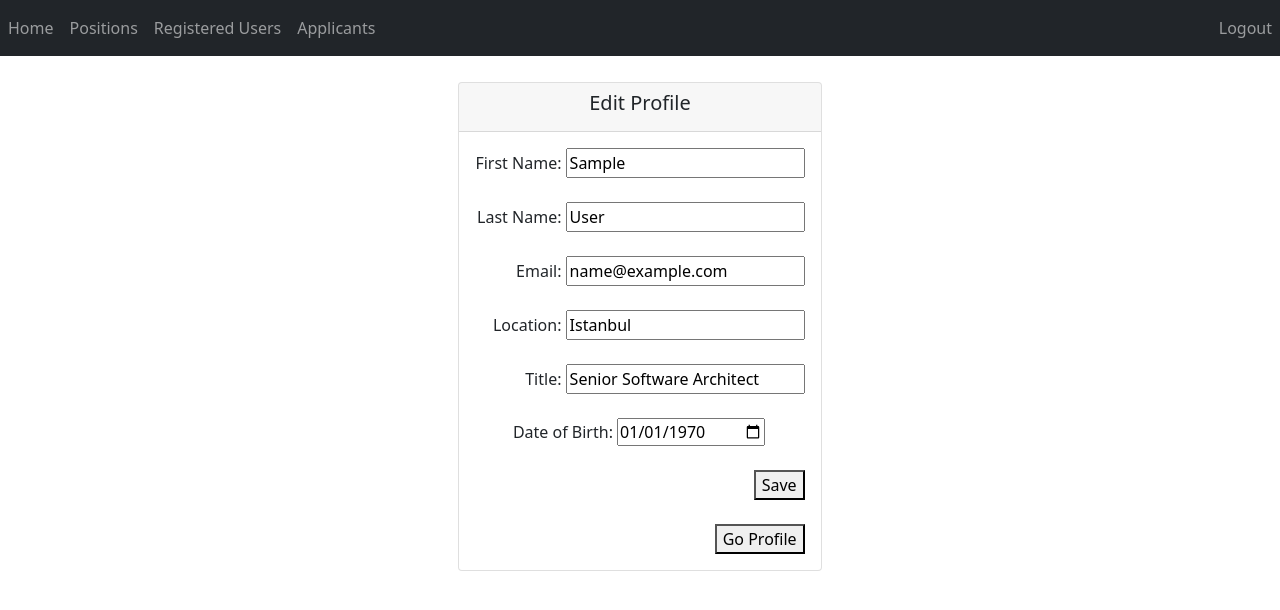
After one commit to mustafaulker/JobApplicationPanel, a Django app: page /JAP/edit_profile in a window 1280 px wide. The commit adds this page. Shown: the top 610 px of the page. Run offline with Django 4.2, Linux system fonts and the light colour scheme; the visitor is signed in with stand-in values (Sample User, id 1); some libraries are stand-ins or nearby versions.

Commit message:
Feature edit interests User can add or remove their interests
- Push edit_profile.html. Was forgotten to add in the previous commit.

```diff
--- a/JAP/urls.py
+++ b/JAP/urls.py
@@ -8,4 +8,5 @@ urlpatterns = [
     path('registered_users', views.registered_users, name='registered_users'),
     path('profile', views.profile, name='profile'),
     path('edit_profile', views.edit_profile, name='edit_profile'),
+    path('edit_interests', views.edit_interests, name='edit_interests'),
 ]
--- a/JAP/views.py
+++ b/JAP/views.py
@@ -63,3 +63,18 @@ def edit_profile(request):
         return redirect('profile')
 
     return render(request, "JAP/edit_profile.html", {'current_user': request.user})
+
+
+@login_required
+def edit_interests(request):
+    if request.method == 'POST' and 'delete_interest' in request.POST:
+        old_interest = request.POST['delete_interest']
+        request.user.interests.remove(old_interest)
+        request.user.save()
+
+    elif request.method == 'POST' and 'add_interest' in request.POST:
+        new_interest = request.POST['add_interest']
+        request.user.interests.append(new_interest)
+        request.user.save()
+
+    return render(request, "JAP/edit_interests.html", {'current_user': request.user})
--- /dev/null
+++ b/templates/JAP/edit_profile.html
@@ -0,0 +1,72 @@
+{% extends 'base.html' %}
+
+{% block title %}Edit Profile{% endblock %}
+
+{% block content %}
+    <div class="d-flex justify-content-center align-items-center" style="margin-top: 2%">
+        <div class="card">
+            <div class="card-header">
+                <p class="text-center h5">
+                    Edit Profile
+                </p>
+            </div>
+
+            <div class="card-body">
+                <form action="" method="post">{% csrf_token %}
+                    <div style="display: inline-block; width: 100%; text-align: right">
+                        <label>First Name:
+                            <input type="text" value="{{ current_user.first_name }}"
+                                   name="new_first_name">
+                        </label>
+                    </div>
+                    <br><br>
+                    <div style="display: inline-block; width: 100%; text-align: right">
+                        <label>Last Name:
+                            <input type="text" value="{{ current_user.last_name }}"
+                                   name="new_last_name">
+                        </label>
+                    </div>
+                    <br><br>
+                    <div style="display: inline-block; width: 100%; text-align: right">
+                        <label>Email:
+                            <input type="email" value="{{ current_user.email }}"
+                                   name="new_email">
+                        </label>
+                    </div>
+                    <br><br>
+
+                    <div style="display: inline-block; width: 100%; text-align: right">
+                        <label>Location:
+                            <input type="text" value="{{ current_user.location }}"
+                                   name="new_location">
+                        </label>
+                    </div>
+                    <br><br>
+                    <div style="display: inline-block; width: 100%; text-align: right">
+                        <label>Title:
+                            <input type="text" value="{{ current_user.title }}"
+                                   name="new_title">
+                        </label>
+                    </div>
+                    <br><br>
+                    <div style="display: inline-block; width: 88%; text-align: right">
+                        <label>Date of Birth:
+                            <input type="date" value="{{ current_user.date_of_birth|date:'Y-m-d' }}"
+                                   name="new_date_of_birth">
+                        </label>
+                    </div>
+                    <br><br>
+                    <div style="display: inline-block; width: 100%; text-align: right">
+                        <button type="submit">Save</button>
+                    </div>
+                </form>
+                <br>
+                <div style="display: inline-block; width: 100%; text-align: right">
+                    <a href="{% url 'profile' %}">
+                        <button>Go Profile</button>
+                    </a>
+                </div>
+            </div>
+        </div>
+    </div>
+{% endblock %}
```
Also changed, not shown: templates/JAP/edit_interests.html (added, +52 -0 lines), templates/profile.html (+24 -50 lines).
